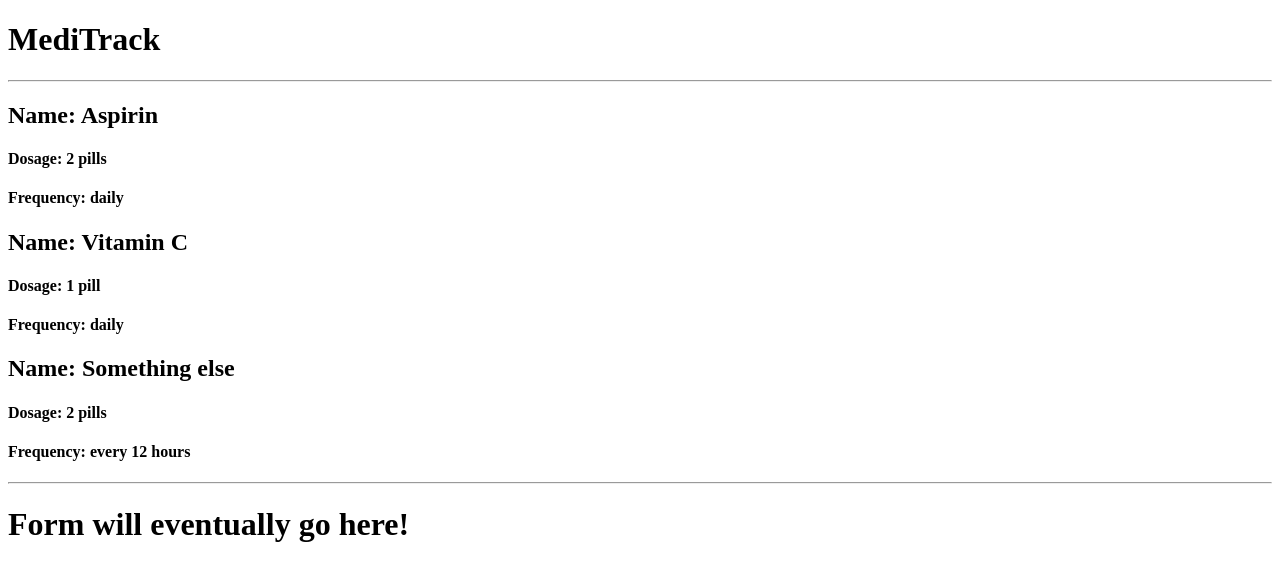
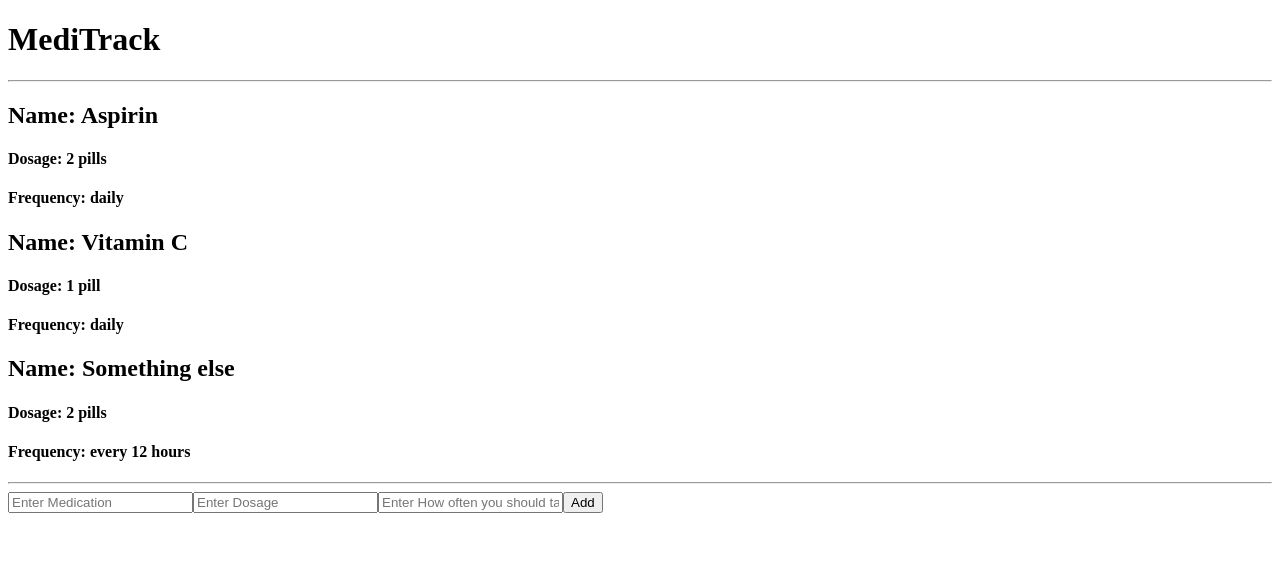
Before and after one commit to larryjtaylor/React-Medicine-Cabinet, a React app: page / in a window 1280 px wide. Both pictures are taken after a click on the button "Enter New Medication". Shown: the top 580 px of the page. Built offline with nearby package versions, Linux system fonts and the light colour scheme.

Commit message:
create new medicine form and import into new medicine controller

```diff
--- a/src/components/NewMedicineControl.jsx
+++ b/src/components/NewMedicineControl.jsx
@@ -1,4 +1,5 @@
 import React from "react";
+import NewMedicineForm from "./NewMedicineForm";
 
 class NewMedicineControl extends React.Component {
 
@@ -14,7 +15,7 @@ class NewMedicineControl extends React.Component {
   render(){
     let formAreaContent = null;
       if (this.state.formVisibleOnPage){
-        formAreaContent = <h1>Form will eventually go here!</h1>
+        formAreaContent = <NewMedicineForm/>
       } else {
         formAreaContent = <button onClick={this.handleDisplayingNewMedicineForm.bind(this)}>Enter New Medication </button>;
       }
--- /dev/null
+++ b/src/components/NewMedicineForm.jsx
@@ -0,0 +1,25 @@
+import React from "react";
+
+function NewMedicineForm(props) {
+  return (
+    <div>
+      <form>
+        <input
+          type="text"
+          id="name"
+          placeholder="Enter Medication"/>
+        <input
+          type="text"
+          id="dosage"
+          placeholder="Enter Dosage"/>
+        <input
+          type="text"
+          id="frequency"
+          placeholder="Enter How often you should take it"/>
+        <button type="submit">Add</button>
+      </form>
+    </div>
+  );
+}
+
+export default NewMedicineForm;
```
